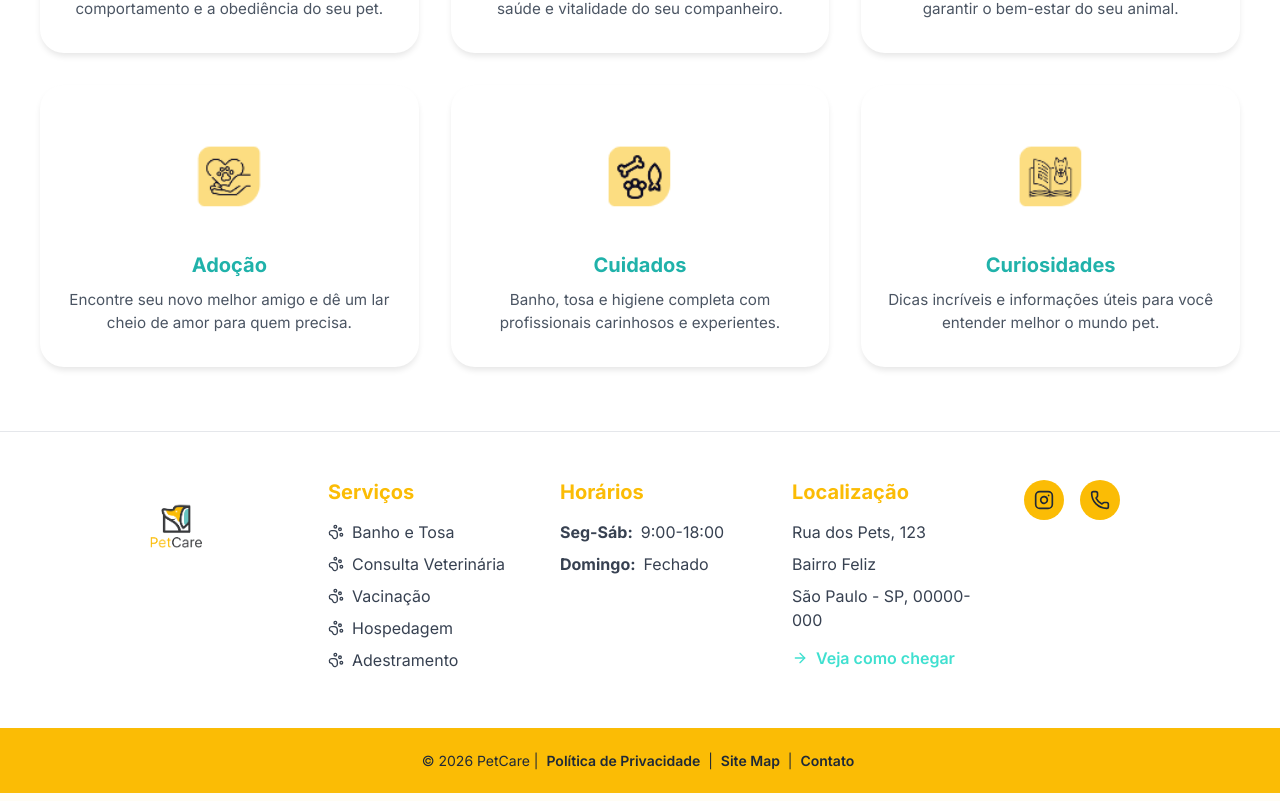
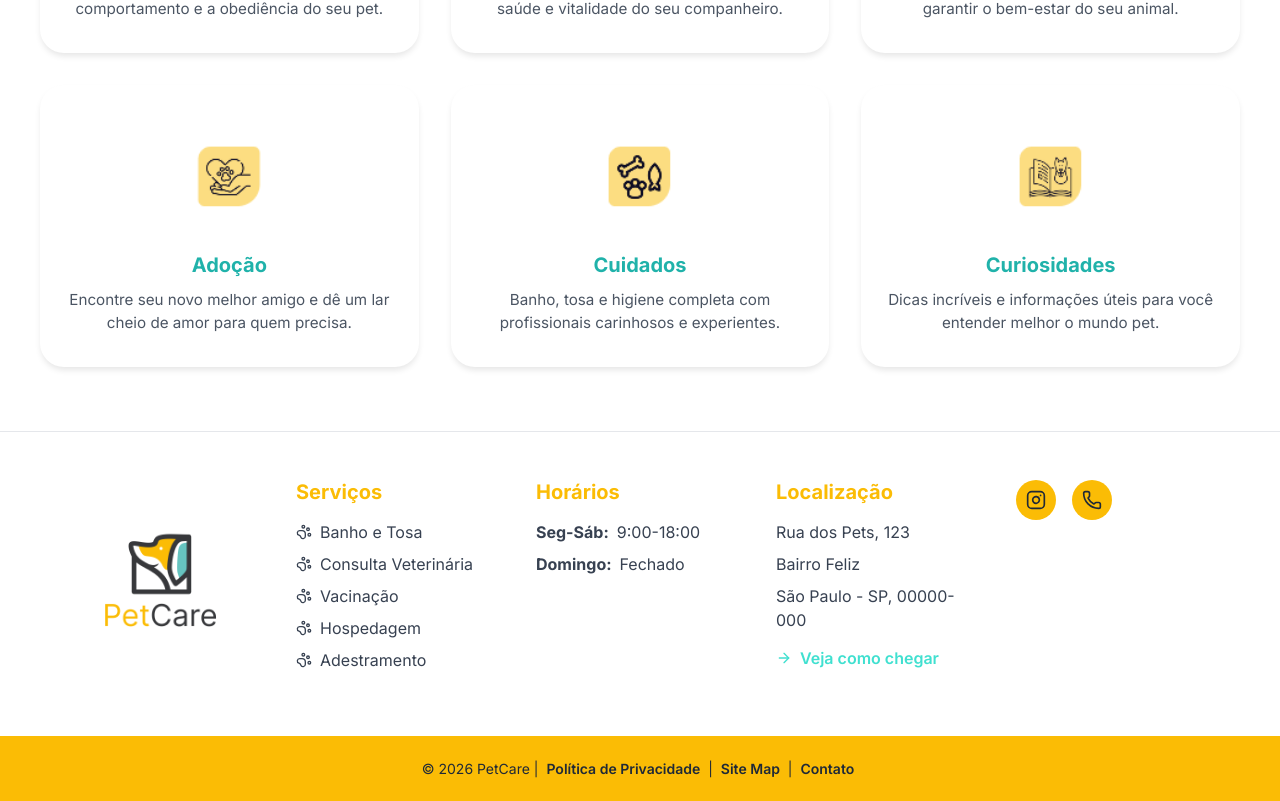
Before and after one commit to FilipiWanderley/PetCare, a Next.js app: page / in a window 1280 px wide. Shown: the part 1095-1896 px from the top of the page. Built offline with nearby package versions, Linux system fonts and the light colour scheme.

Commit message:
style: Increase logo size in header and footer, ensure brand yellow for footer headings

```diff
--- a/src/components/layout/Footer/Footer.module.css
+++ b/src/components/layout/Footer/Footer.module.css
@@ -104,6 +104,8 @@
 
 .logoImage {
   object-fit: contain;
+  max-width: 100%;
+  height: auto;
 }
 
 .copyrightBar {
--- a/src/components/layout/Footer/index.tsx
+++ b/src/components/layout/Footer/index.tsx
@@ -10,8 +10,8 @@ export function Footer() {
           <Image
             src="/assets/logo/pet1.png"
             alt="Pet Care Logo"
-            width={240}
-            height={96}
+            width={350}
+            height={140}
             className={styles.logoImage}
           />
         </div>
--- a/src/components/layout/Header.module.css
+++ b/src/components/layout/Header.module.css
@@ -39,7 +39,7 @@
 }
 
 .logoImage {
-  height: 100px; /* Adjust based on header height */
+  height: 140px; /* Increased from 100px */
   width: auto;
   object-fit: contain;
 }
@@ -225,7 +225,7 @@
 
   /* Adjust logo size for mobile */
   .logoImage {
-    height: 80px;
+    height: 110px;
   }
 }
 
@@ -235,7 +235,7 @@
   }
 
   .logoImage {
-    height: 60px;
+    height: 80px;
     width: auto;
   }
 }
```
